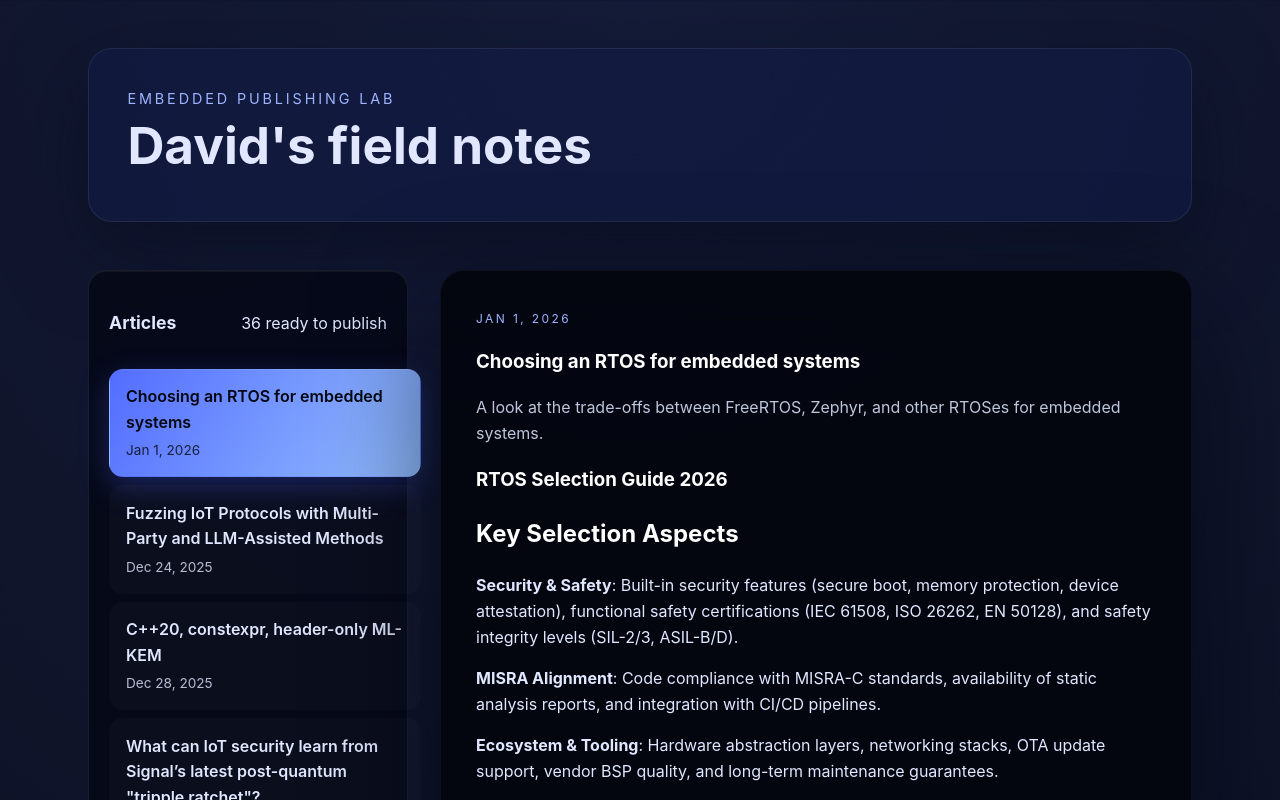
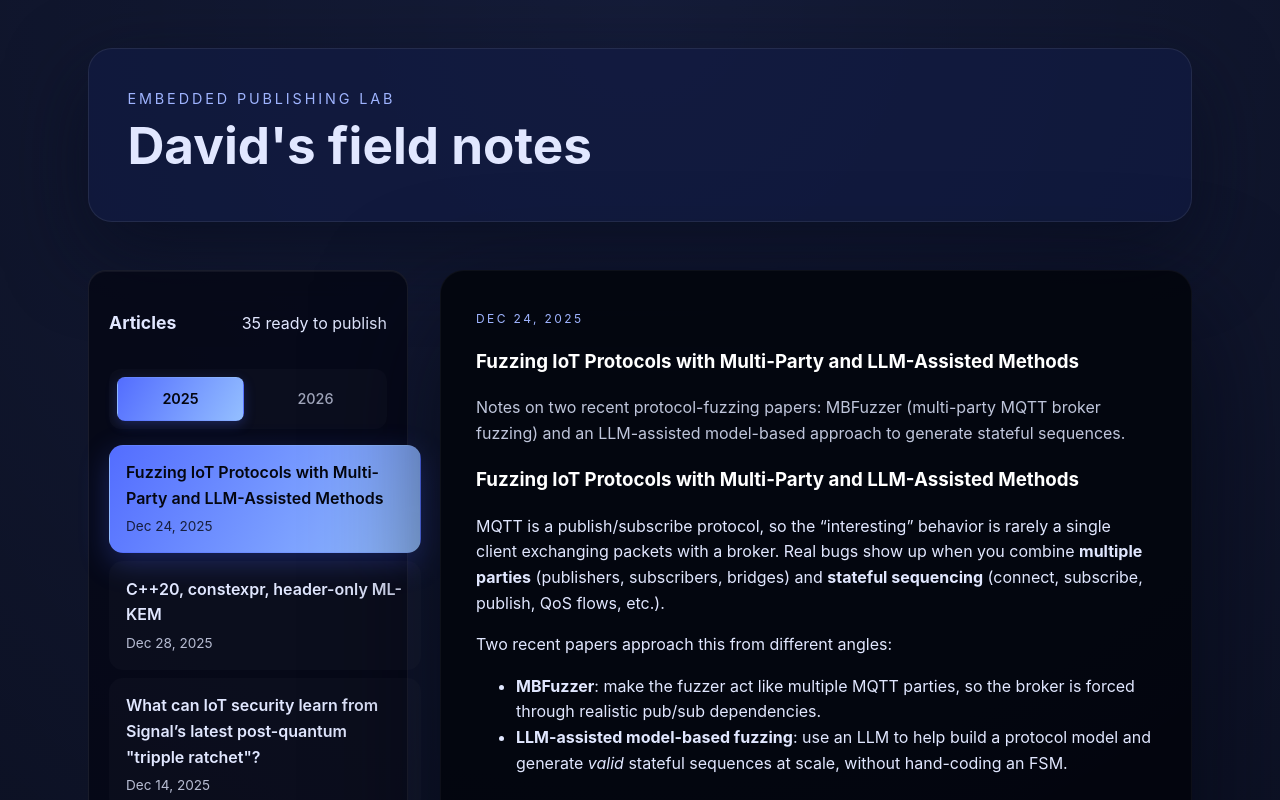
Before and after one commit to david-cermak/david-cermak.github.io, a React (Vite) app: page /25 in a window 1280 px wide. Shown: the top 800 px of the page. Built offline with nearby package versions, Linux system fonts and the light colour scheme.

Commit message:
feat(tabs): Add support for years/tabs to choose from

```diff
--- a/src/App.css
+++ b/src/App.css
@@ -62,6 +62,42 @@
 .sidebar h2 {
   margin: 0;
   font-size: 1.1rem;
+}
+
+.year-tabs {
+  display: flex;
+  gap: 0.5rem;
+  margin-bottom: 1rem;
+  padding: 0.5rem;
+  background: rgba(255, 255, 255, 0.02);
+  border-radius: 12px;
+}
+
+.year-tab {
+  all: unset;
+  flex: 1;
+  text-align: center;
+  padding: 0.6rem 1rem;
+  border-radius: 8px;
+  cursor: pointer;
+  font-weight: 500;
+  font-size: 0.9rem;
+  transition: all 0.2s;
+  background: transparent;
+  color: rgba(225, 231, 255, 0.7);
+  border: 1px solid transparent;
+}
+
+.year-tab:hover {
+  background: rgba(255, 255, 255, 0.05);
+  color: rgba(225, 231, 255, 0.9);
+}
+
+.year-tab.active {
+  background: linear-gradient(120deg, #536dff, #94bfff);
+  color: #040610;
+  font-weight: 600;
+  box-shadow: 0 4px 12px rgba(72, 99, 255, 0.25);
 }
 
 .sidebar ul {
--- a/src/App.tsx
+++ b/src/App.tsx
@@ -30,8 +30,14 @@ type RouteParams = {
 function BlogPage() {
   const navigate = useNavigate();
   const { year, slug } = useParams<RouteParams>();
-  const fallbackSlug = posts[0]?.slug ?? '';
   const fallbackYear = year ?? DEFAULT_YEAR;
+
+  const filteredPosts = useMemo(
+    () => posts.filter((post) => post.year === fallbackYear),
+    [fallbackYear],
+  );
+
+  const fallbackSlug = filteredPosts[0]?.slug ?? '';
   const selectedSlug = slug ?? fallbackSlug;
 
   const selectedPost = useMemo(
@@ -41,6 +47,15 @@ function BlogPage() {
 
   const handleSelect = (nextSlug: string) => {
     navigate(`/${fallbackYear}/${nextSlug}`);
+    if (typeof window !== 'undefined') {
+      window.scrollTo({ top: 0, behavior: 'smooth' });
+    }
+  };
+
+  const handleYearChange = (newYear: string) => {
+    const postsForYear = posts.filter((post) => post.year === newYear);
+    const firstSlug = postsForYear[0]?.slug ?? '';
+    navigate(`/${newYear}/${firstSlug}`);
     if (typeof window !== 'undefined') {
       window.scrollTo({ top: 0, behavior: 'smooth' });
     }
@@ -56,10 +71,26 @@ function BlogPage() {
         <aside className="sidebar">
           <div className="sidebar-header">
             <h2>Articles</h2>
-            <p>{posts.length} ready to publish</p>
+            <p>{filteredPosts.length} ready to publish</p>
+          </div>
+          <div className="year-tabs">
+            <button
+              className={fallbackYear === '25' ? 'year-tab active' : 'year-tab'}
+              onClick={() => handleYearChange('25')}
+              aria-pressed={fallbackYear === '25'}
+            >
+              2025
+            </button>
+            <button
+              className={fallbackYear === '26' ? 'year-tab active' : 'year-tab'}
+              onClick={() => handleYearChange('26')}
+              aria-pressed={fallbackYear === '26'}
+            >
+              2026
+            </button>
           </div>
           <ul>
-            {posts.map((post) => {
+            {filteredPosts.map((post) => {
               const isActive = post.slug === selectedSlug;
 
               return (
--- a/src/content/posts.ts
+++ b/src/content/posts.ts
@@ -5,6 +5,7 @@ export type Post = {
   publishedAt?: string;
   heroImage?: string;
   body: string;
+  year: string;
 };
 
 import refuzzBody from '../blog/25/refuzz.md?raw';
@@ -42,16 +43,17 @@ import wifiRemoteBody from '../blog/25/wifi_remote.md?raw';
 import mqttFuzzBody from '../blog/25/mqtt_fuzz.md?raw';
 import cppMlKemBody from '../blog/25/cpp-mlkem.md?raw';
 import signalRatchetBody from '../blog/25/signal_ratchet.md?raw';
-import rtosChoicesBody from '../blog/25/rtos_choice.md?raw';
+import rtosChoicesBody from '../blog/26/rtos_choice.md?raw';
 
 export const posts: Post[] = [
   {
-    slug: 'rtos_choices',
+    slug: 'rtos_choice',
     title: 'Choosing an RTOS for embedded systems',
     description:
       'A look at the trade-offs between FreeRTOS, Zephyr, and other RTOSes for embedded systems.',
     publishedAt: '2026-01-01',
     body: rtosChoicesBody.trim(),
+    year: '26',
   },
   {
     slug: 'mqtt_fuzz',
@@ -60,6 +62,7 @@ export const posts: Post[] = [
       'Notes on two recent protocol-fuzzing papers: MBFuzzer (multi-party MQTT broker fuzzing) and an LLM-assisted model-based approach to generate stateful sequences.',
     publishedAt: '2025-12-24',
     body: mqttFuzzBody.trim(),
+    year: '25',
   },
   {
     slug: 'cpp-mlkem',
@@ -68,6 +71,7 @@ export const posts: Post[] = [
       'An interesting C++ implementation of a standard post-quantum key exchange worth a look.',
     publishedAt: '2025-12-28',
     body: cppMlKemBody.trim(),
+    year: '25',
   },
   {
     slug: 'signal-ratchet',
@@ -76,6 +80,7 @@ export const posts: Post[] = [
       'A look at Signal’s latest PQC upgrade and how it can be applied to embedded IoT devices.',
     publishedAt: '2025-12-14',
     body: signalRatchetBody.trim(),
+    year: '25',
   },
   {
     slug: 'refuzz',
@@ -84,6 +89,7 @@ export const posts: Post[] = [
       'Overview and personal take on the recent paper "Adaptive Fuzzing Framework that Reuses Tests from Prior Processors" by Texas A&M and TU Darmstadt',
     publishedAt: '2025-12-14',
     body: refuzzBody.trim(),
+    year: '25',
   },
   {
     slug: 'esp-mosq',
@@ -92,6 +98,7 @@ export const posts: Post[] = [
       'Notes on porting the Mosquitto broker to ESP-IDF and what it took to run on an ESP32.',
     publishedAt: '2025-05-10',
     body: espMosqBody.trim(),
+    year: '25',
   },
   {
     slug: 'cpp-book-review',
@@ -100,6 +107,7 @@ export const posts: Post[] = [
       'Why "C++ Memory Management" is a must-read for embedded developers who care about storage, lifetimes, and ownership.',
     publishedAt: '2025-06-05',
     body: cppBookReviewBody.trim(),
+    year: '25',
   },
   {
     slug: 'programmers-mindset',
@@ -108,6 +116,7 @@ export const posts: Post[] = [
       'How "The C++ Programmer\'s Mindset" connects computational thinking, performance, and modern C++ to embedded development.',
     publishedAt: '2025-06-20',
     body: programmersMindsetBody.trim(),
+    year: '25',
   },
   {
     slug: 'book1',
@@ -116,6 +125,7 @@ export const posts: Post[] = [
       'An embedded-focused review of "C++ Memory Management", covering storage, lifetimes, ownership, and why this book matters for firmware.',
     publishedAt: '2025-07-05',
     body: book1Body.trim(),
+    year: '25',
   },
   {
     slug: 'book2',
@@ -124,6 +134,7 @@ export const posts: Post[] = [
       'Thoughts from an embedded developer on "The C++ Programmer\'s Mindset" and why its approach to computational thinking is worth your weekend.',
     publishedAt: '2025-07-18',
     body: book2Body.trim(),
+    year: '25',
   },
   {
     slug: 'console',
@@ -132,6 +143,7 @@ export const posts: Post[] = [
       'From serial consoles to secure network consoles and tunneling on ESP32, based on a recent ESP32 Community Meeting talk.',
     publishedAt: '2025-08-02',
     body: consoleBody.trim(),
+    year: '25',
   },
   {
     slug: 'coroutines',
@@ -140,6 +152,7 @@ export const posts: Post[] = [
       'Exploring C++20 coroutines as a way to write async code that looks sync, comparing classic FreeRTOS-task-per-client to coroutine-based HTTP servers.',
     publishedAt: '2025-08-12',
     body: coroutinesBody.trim(),
+    year: '25',
   },
   {
     slug: 'dnssec',
@@ -148,6 +161,7 @@ export const posts: Post[] = [
       'Thoughts on a mis-issued TLS certificate for 1.1.1.1 and what it means for encrypted DNS, DoH/DoT, and IoT devices relying on them.',
     publishedAt: '2025-08-22',
     body: dnssecBody.trim(),
+    year: '25',
   },
   {
     slug: 'eppp',
@@ -156,6 +170,7 @@ export const posts: Post[] = [
       'Announcing eppp-link, a generic PPP/link component for microcontrollers with multiple transports, logical channels, and offloading use cases.',
     publishedAt: '2025-09-01',
     body: epppBody.trim(),
+    year: '25',
   },
   {
     slug: 'fuzzing',
@@ -164,6 +179,7 @@ export const posts: Post[] = [
       'A getting-started fuzzing guide for embedded and firmware engineers, with practical examples and tool recommendations.',
     publishedAt: '2025-09-05',
     body: fuzzingBody.trim(),
+    year: '25',
   },
   {
     slug: 'fuzzing2',
@@ -172,6 +188,7 @@ export const posts: Post[] = [
       'Notes from a LinuxDays talk on fuzzing fundamentals for firmware engineers, including simple experiments you can run locally.',
     publishedAt: '2025-09-12',
     body: fuzzing2Body.trim(),
+    year: '25',
   },
   {
     slug: 'ifndr',
@@ -180,6 +197,7 @@ export const posts: Post[] = [
       'An explanation of IFNDR with a delegating-constructor example, and practical advice on avoiding silent C++ pitfalls.',
     publishedAt: '2025-09-18',
     body: ifndrBody.trim(),
+    year: '25',
   },
   {
     slug: 'kafka',
@@ -188,6 +206,7 @@ export const posts: Post[] = [
       'Running librdkafka on ESP-IDF to stream data from ESP32 into Kafka, and thoughts on bridging MQTT and Kafka at the edge.',
     publishedAt: '2025-09-25',
     body: kafkaBody.trim(),
+    year: '25',
   },
   {
     slug: 'linuxdays25',
@@ -196,6 +215,7 @@ export const posts: Post[] = [
       'Announcement of a LinuxDays 2025 talk in Prague about practical fuzz-testing approaches, tools, and CI integration.',
     publishedAt: '2025-10-01',
     body: linuxdays25Body.trim(),
+    year: '25',
   },
   {
     slug: 'linuxdays25_post',
@@ -204,6 +224,7 @@ export const posts: Post[] = [
       'A short recap of LinuxDays 2025, slides and video links for a fuzzing presentation, and a note on a demo that didn’t crash as it should have.',
     publishedAt: '2025-10-08',
     body: linuxdays25PostBody.trim(),
+    year: '25',
   },
   {
     slug: 'lw_crypto',
@@ -212,6 +233,7 @@ export const posts: Post[] = [
       'Experiments with Ascon as a lightweight AEAD for ultra-low-power devices and secure channels on ESP32 compared to existing AEADs.',
     publishedAt: '2025-10-15',
     body: lwCryptoBody.trim(),
+    year: '25',
   },
   {
     slug: 'modem',
@@ -220,6 +242,7 @@ export const posts: Post[] = [
       'Announcing esp-modem v2.0 with improved IDE navigation, multi-connection support, URC observer improvements, and test support.',
     publishedAt: '2025-10-20',
     body: modemBody.trim(),
+    year: '25',
   },
   {
     slug: 'modem_sim',
@@ -228,6 +251,7 @@ export const posts: Post[] = [
       'Introducing a PPP-based modem simulator built on ESP-AT and ESP-Modem for testing AT commands and PPP links without real modems.',
     publishedAt: '2025-10-25',
     body: modemSimBody.trim(),
+    year: '25',
   },
   {
     slug: 'pqc1',
@@ -236,6 +260,7 @@ export const posts: Post[] = [
       'A proof-of-concept post-quantum secure TCP channel between Linux and ESP32 using ML-KEM-512 and AES-256-GCM.',
     publishedAt: '2025-11-01',
     body: pqc1Body.trim(),
+    year: '25',
   },
   {
     slug: 'pqc2',
@@ -244,6 +269,7 @@ export const posts: Post[] = [
       'A look at post-quantum crypto adoption on embedded systems, focusing on ML-KEM-based secure channels and TLS 1.3 hybrids.',
     publishedAt: '2025-11-05',
     body: pqc2Body.trim(),
+    year: '25',
   },
   {
     slug: 'pqc3',
@@ -252,6 +278,7 @@ export const posts: Post[] = [
       'A short post on post-quantum risks to secure boot and firmware trust anchors, based on an OpenAlt conference talk.',
     publishedAt: '2025-11-08',
     body: pqc3Body.trim(),
+    year: '25',
   },
   {
     slug: 'semsearch',
@@ -260,6 +287,7 @@ export const posts: Post[] = [
       'Replacing Bash reverse search with a semantic history search powered by embeddings, FAISS, and fzf.',
     publishedAt: '2025-11-12',
     body: semsearchBody.trim(),
+    year: '25',
   },
   {
     slug: 'serverless',
@@ -268,6 +296,7 @@ export const posts: Post[] = [
       'An example of brokering MQTT across remote sites using only ESP32 devices, ICE/WebRTC, and no public IPs or cloud services.',
     publishedAt: '2025-11-15',
     body: serverlessBody.trim(),
+    year: '25',
   },
   {
     slug: 'sock_utils',
@@ -276,6 +305,7 @@ export const posts: Post[] = [
       'A guide to reusable patterns and utilities for porting POSIX networking libraries like Mosquitto, Kafka, and Libssh to ESP-IDF.',
     publishedAt: '2025-11-20',
     body: sockUtilsBody.trim(),
+    year: '25',
   },
   {
     slug: 'ssh',
@@ -284,6 +314,7 @@ export const posts: Post[] = [
       'Early results from porting libssh to ESP-IDF to run an SSH server directly on ESP32, including resource figures and alternatives.',
     publishedAt: '2025-11-23',
     body: sshBody.trim(),
+    year: '25',
   },
   {
     slug: 'ssh1',
@@ -292,6 +323,7 @@ export const posts: Post[] = [
       'A follow-up on the libssh ESP-IDF port with public key auth, esp-console integration, and configuration improvements.',
     publishedAt: '2025-11-26',
     body: ssh1Body.trim(),
+    year: '25',
   },
   {
     slug: 'ssh2',
@@ -300,6 +332,7 @@ export const posts: Post[] = [
       'Announcing libssh ESP-IDF component v0.11 and how to quickly spin up an SSH server example with idf.py.',
     publishedAt: '2025-11-28',
     body: ssh2Body.trim(),
+    year: '25',
   },
   {
     slug: 'strict_alias',
@@ -308,6 +341,7 @@ export const posts: Post[] = [
       'An explanation of strict aliasing, union-based type punning, and how optimization levels can break embedded code.',
     publishedAt: '2025-12-01',
     body: strictAliasBody.trim(),
+    year: '25',
   },
   {
     slug: 'ttcn3',
@@ -316,6 +350,7 @@ export const posts: Post[] = [
       'Reflections on using Eclipse Titan and TTCN-3 for IoT protocol conformance testing and alternatives in 2025.',
     publishedAt: '2025-12-03',
     body: ttcn3Body.trim(),
+    year: '25',
   },
   {
     slug: 'tunnels',
@@ -324,6 +359,7 @@ export const posts: Post[] = [
       'A preview of a talk on advanced networking, secure consoles, and tunneling across microcontroller-based border routers and end devices.',
     publishedAt: '2025-12-05',
     body: tunnelsBody.trim(),
+    year: '25',
   },
   {
     slug: 'wifi_remote',
@@ -332,6 +368,7 @@ export const posts: Post[] = [
       'An overview of esp-wifi-remote for ESP32-P4, routing esp-wifi calls to an external Wi-Fi chip based on esp-hosted.',
     publishedAt: '2025-12-08',
     body: wifiRemoteBody.trim(),
+    year: '25',
   },
 ];
 
```
Also changed, not shown: src/blog/26/rtos_choice.md (renamed from src/blog/25/rtos_choice.md).
